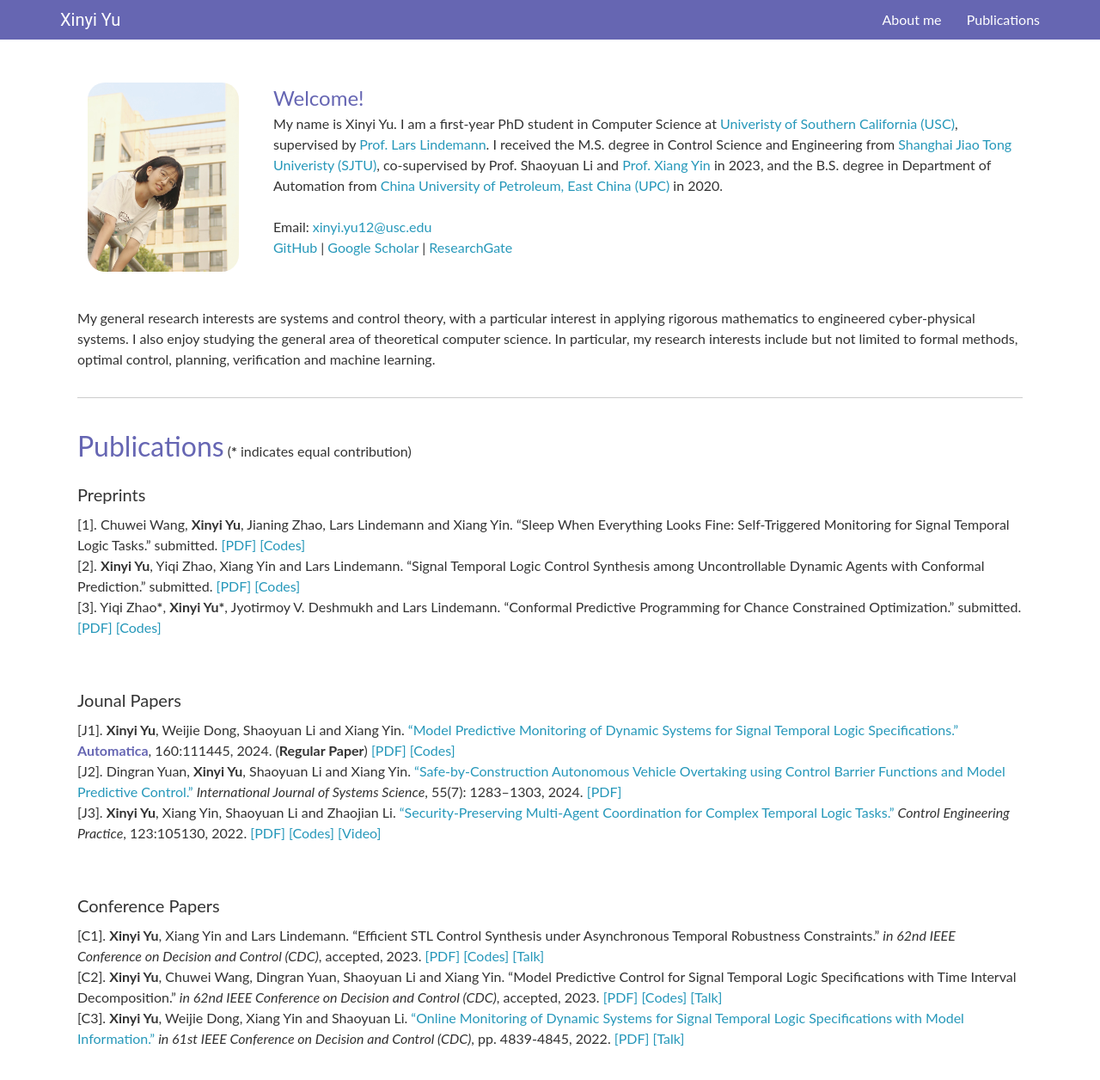
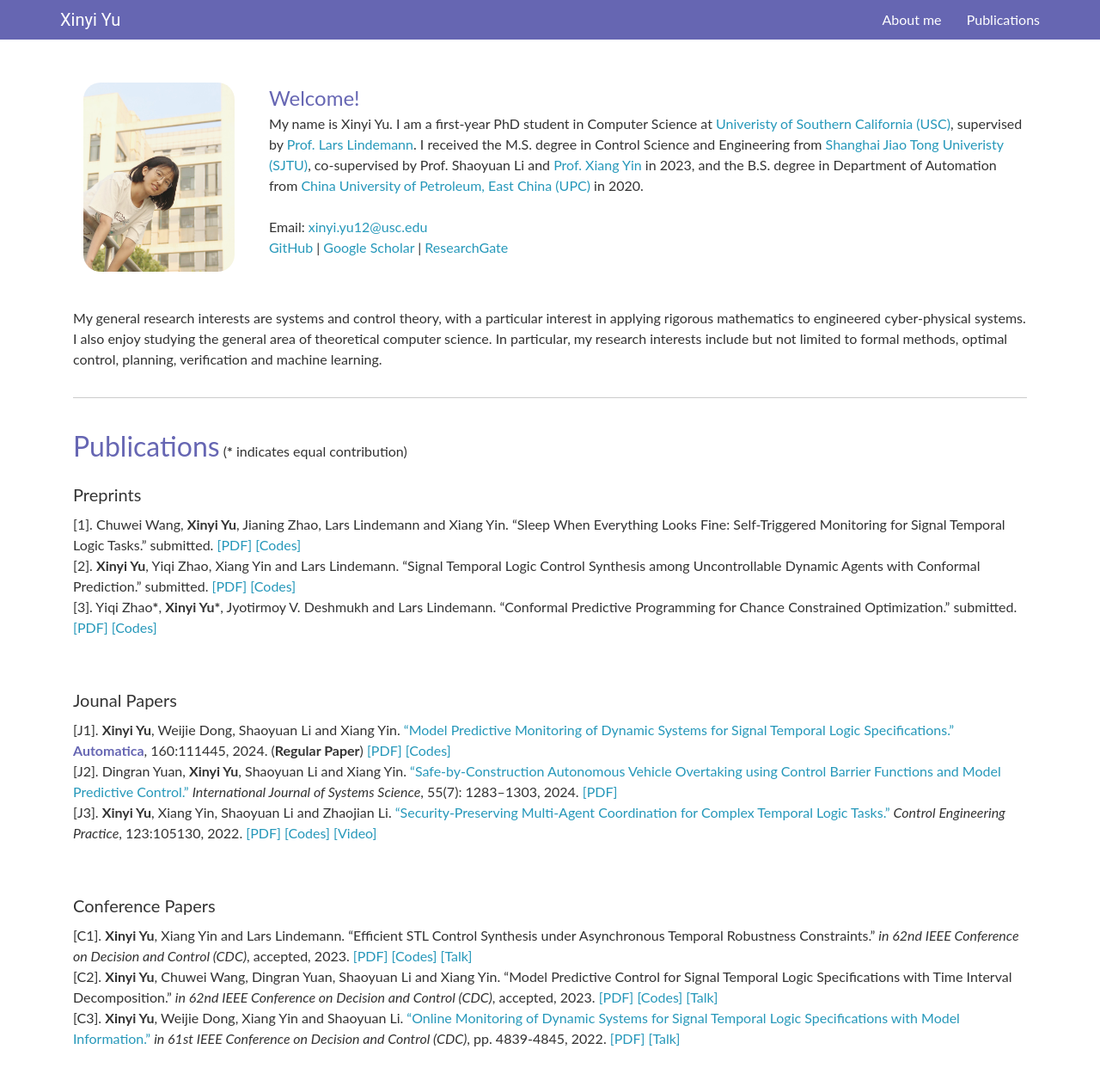
Before and after one commit to Xinyi-Yu/xinyi-yu.github.io, a Jekyll site: the page built from _pages/about.md, in a window 1280 px wide and 1316 px high. Shown: the top 1256 px of the window at 86% size. Built offline with Jekyll 4.4.1, drawn with Linux system fonts in a browser that asks for light colours; comment, search, counter and statistics services are not loaded.

Commit message:
20240425

```diff
--- a/_sass/_base.scss
+++ b/_sass/_base.scss
@@ -33,7 +33,7 @@ body {
     @media screen and (min-width: $on-large) {
         max-width: -webkit-calc(#{$content-width} - (#{$horizontal-spacing-unit}));
         max-width:         calc(#{$content-width} - (#{$horizontal-spacing-unit}));
-        padding-right: $horizontal-spacing-unit;
-        padding-left: $horizontal-spacing-unit;
+        padding-right: $horizontal-spacing-unit / 2;
+        padding-left: $horizontal-spacing-unit / 2;
   }
 }
```
